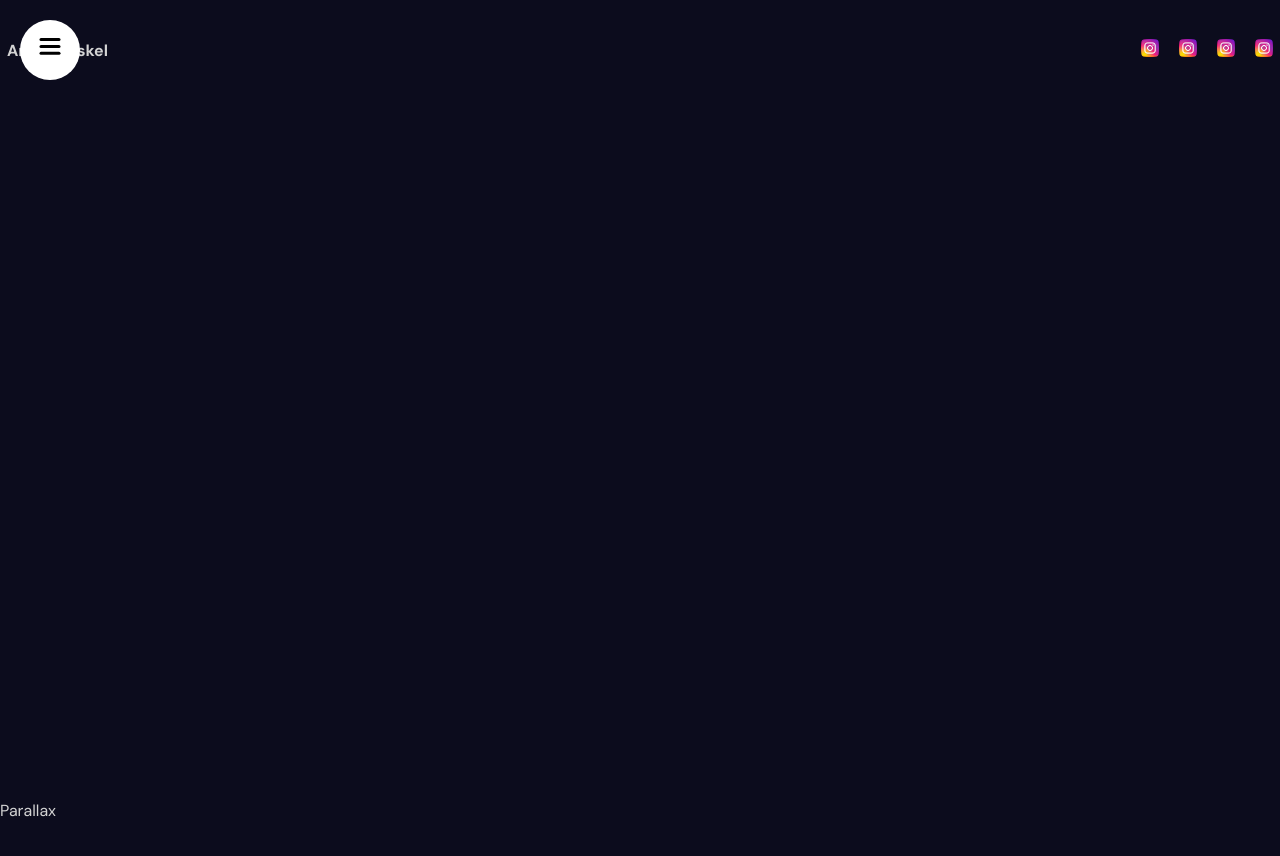
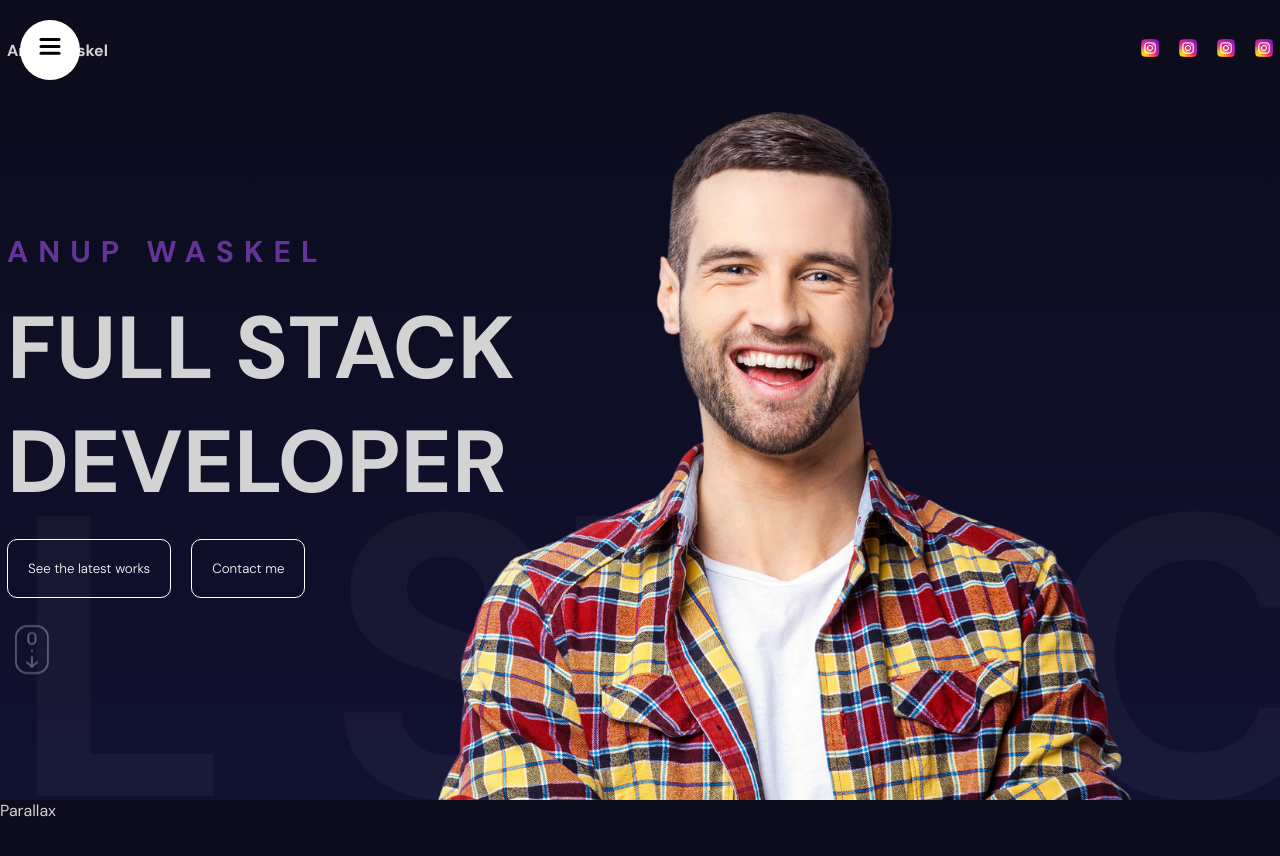
Before and after one commit to anupw19/Portfolio, a React (Vite) app: page / in a window 1280 px wide. Shown: the top 856 px of the page. Built offline with nearby package versions, Linux system fonts and the light colour scheme.

Commit message:
added hero directory

```diff
--- a/src/App.jsx
+++ b/src/App.jsx
@@ -1,10 +1,12 @@
 import "./app.scss";
+import Hero from "./components/hero/hero";
 import Navbar from "./components/navbar/navbar";
 
 const App = () => {
   return <div>
     <section id="Homepage">
       <Navbar />
+      <Hero />
     </section>
     <section id="Services">Parallax</section>
     <section>Services</section>
--- /dev/null
+++ b/src/components/hero/hero.jsx
@@ -0,0 +1,65 @@
+import "./hero.scss"
+import {motion} from "framer-motion"
+
+const textVariants = {
+    initial : {
+        x:-500,
+        opacity:0
+    },
+    animate : {
+        x:0,
+        opacity:1,
+        transition:{
+            duration :1,
+            staggerChilder:0.1,
+        }
+    },
+    scrollButton:{
+        opacity :0,
+        y:10,
+        transition:{
+            duration:2,
+            repeat:Infinity
+        }
+    },
+}
+
+const silderVariants = {
+    initial : {
+        x:0,
+    },
+    animate : {
+        x:"-220%",
+        transition:{
+            duration :20,
+            repeat: Infinity,
+            repeatType: "mirror",
+        }
+    },
+}
+
+const Hero = () => {
+    return (
+        <div className="hero">
+            <div className="wrapper">
+                <motion.div className="textcontainer" variants={textVariants} initial="initial" animate="animate" >
+                    <motion.h2 variants={textVariants}>ANUP WASKEL</motion.h2>
+                    <motion.h1 variants={textVariants}>FULL STACK DEVELOPER</motion.h1>
+                    <motion.div className="button" variants={textVariants}>
+                        <motion.button variants={textVariants}>See the latest works</motion.button>
+                        <motion.button variants={textVariants}>Contact me</motion.button>
+                    </motion.div>
+                <motion.img variants={textVariants} animate="scrollButton" src="./scroll.png" alt="" />
+                </motion.div>
+            </div>
+            <motion.div className="slidingTextContainer" variants={silderVariants} initial="initial" animate='animate'>
+                FULL STACK DEVELOPER
+            </motion.div>
+            <div className="imagecontainer">
+                <img src="hero.png" alt="" />
+            </div>
+        </div>
+    )
+}
+
+export default Hero;
--- /dev/null
+++ b/src/components/hero/hero.scss
@@ -0,0 +1,65 @@
+.hero{
+    height: calc(100vh - 100px);
+    overflow: hidden;
+    background: linear-gradient(180deg,#0c0c1d,#111132);
+    position: relative;
+
+
+    .wrapper{
+        height: 100%;
+        margin: auto;
+        max-width: 1266px;
+
+        .textcontainer{
+            height: 100%;
+            width: 50%;
+            display: flex;
+            flex-direction: column;
+            justify-content: center;
+            gap: 20px;
+
+
+            h2{
+                letter-spacing: 10px;
+                font-size: 30px;
+                color: rebeccapurple;
+            }
+            h1{
+                font-size: 88px;
+            }
+
+            .button{
+                button{
+                    padding: 20px;
+                    border: 1px  solid white;
+                    border-radius: 10px;
+                    background-color: transparent;
+                    color:white;
+                    margin-right: 20px;
+                    cursor: pointer;
+                    font-weight: 300;
+                }
+            }
+            img{
+                width: 50px;
+            }
+
+        }
+    }
+
+    .imagecontainer{
+        height: 100%;
+        position: absolute;
+        top: 0;
+        right: 0;
+    }
+    .slidingTextContainer{
+        position: absolute;
+        font-size: 50vh;
+        bottom:-120px ;
+        white-space: nowrap;
+        color: #ffffff09;
+        width: 50%;
+        font-weight: bold;
+    }
+}
--- a/src/components/sidebar/sidebar.scss
+++ b/src/components/sidebar/sidebar.scss
@@ -5,7 +5,6 @@
     flex-direction: column;
     background-color: white;
     color: black;
-
     .bg{
         position: fixed;
         top: 0;
```
